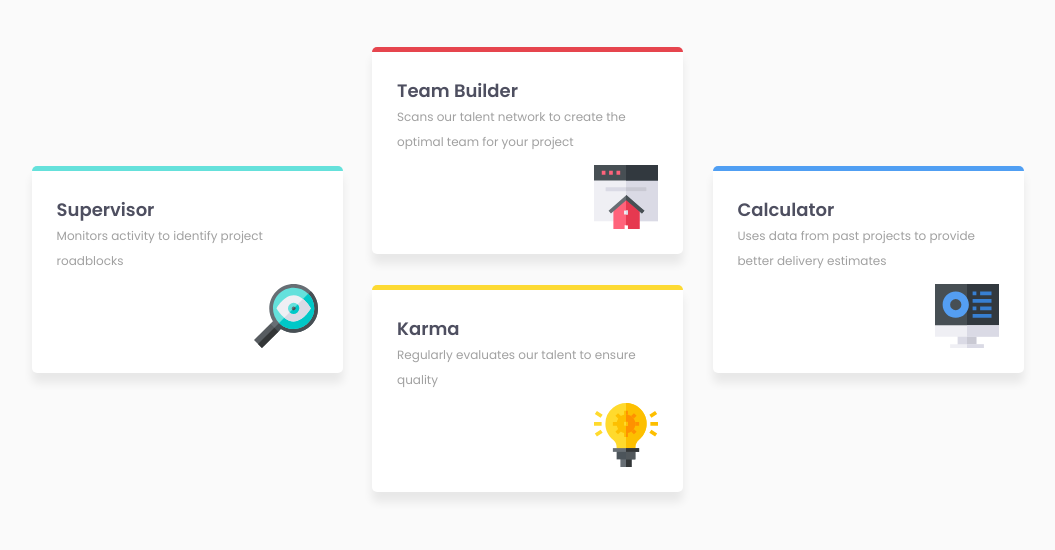
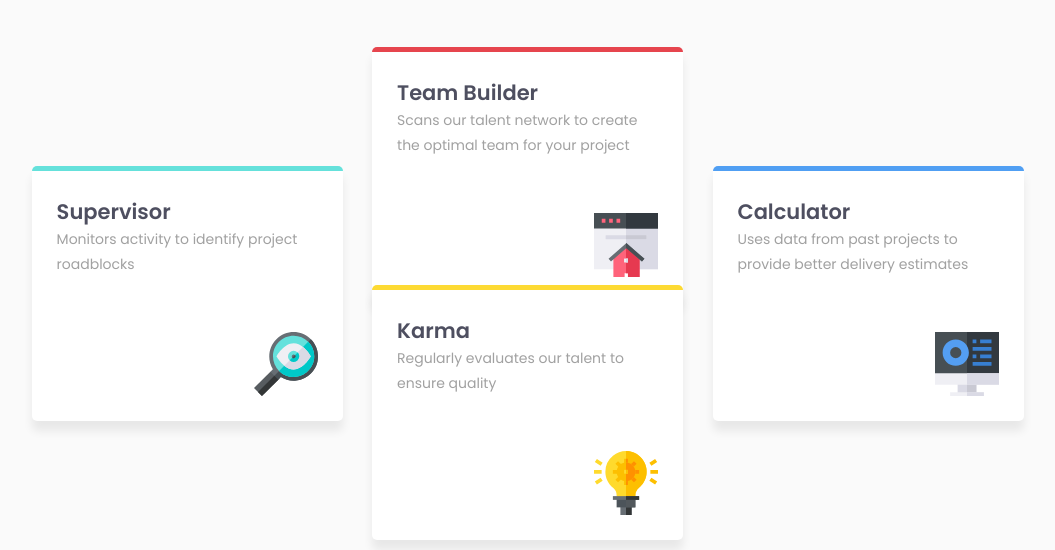
Before and after one commit to 15077693d/four-card-feature-section, a plain HTML site: page index.html in a window 1280 px wide. Shown: the part 250-800 px from the top of the page, without its empty margins (122-1177 px from the left). Drawn offline with Linux system fonts and the light colour scheme.

Commit message:
fix card height

```diff
--- a/index.scss
+++ b/index.scss
@@ -30,7 +30,7 @@ body {
   font-family: "Poppins";
   font-weight: 400;
   color: rgb(161, 161, 161);
-  font-size: 12px;
+  font-size: 14px;
   background-color: $background-color;
 }
 
@@ -77,6 +77,7 @@ body {
   grid-template-rows: 23% 23% 23% 23%;
   grid-gap: 8% 3%;
   .card {
+      height:200px;
     background-color: #ffffff;
     display: flex;
     padding: 25px;
```
Also changed, not shown: index.css, 1 other file.
